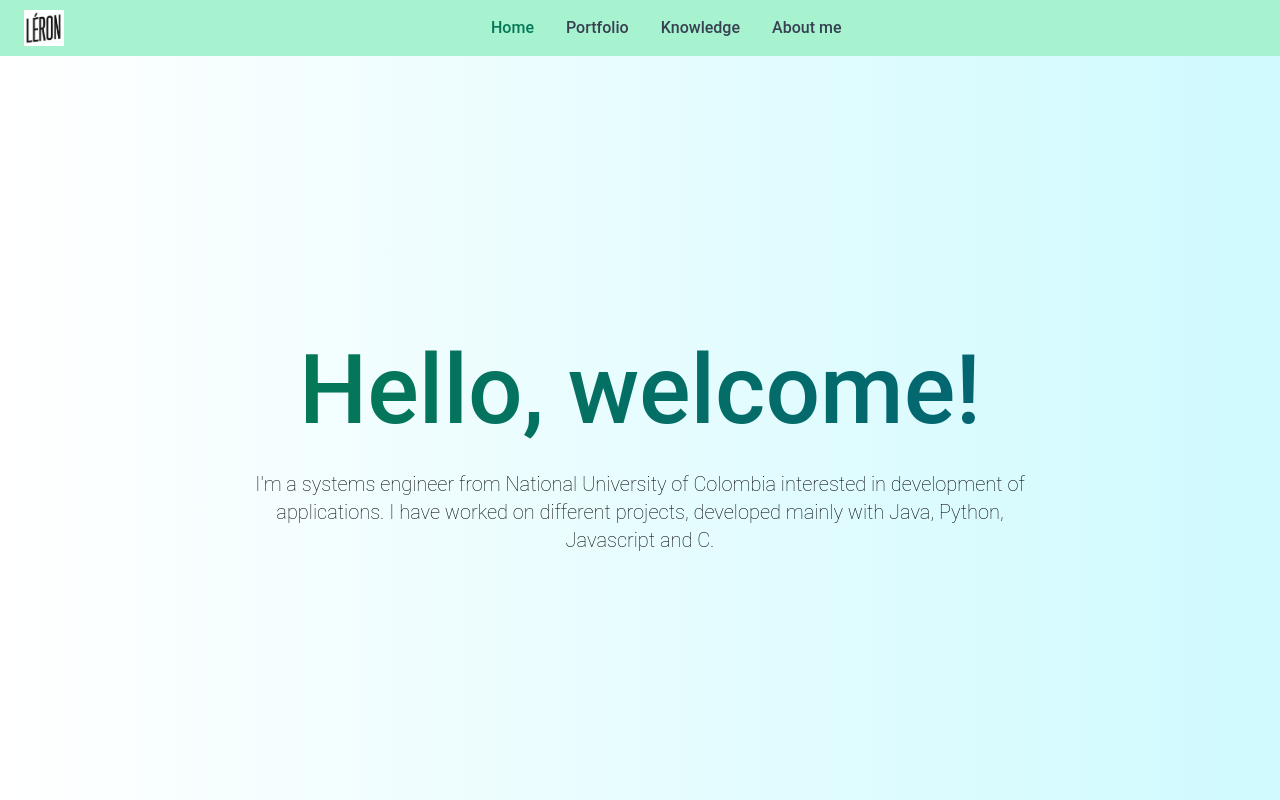
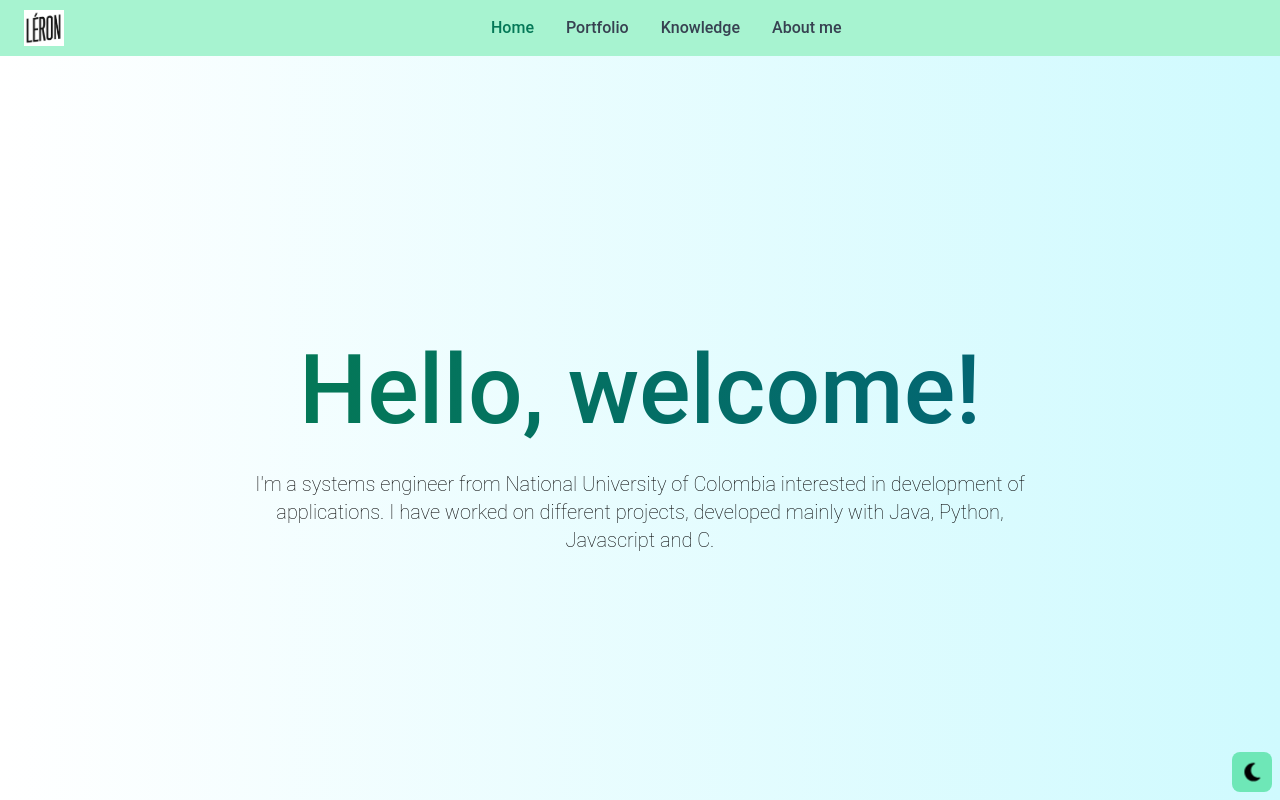
Before and after one commit to LeronArenwino/leronarenwino_page, a Vue app: page / in a window 1280 px wide. Shown: the top 800 px of the page. Built offline with nearby package versions, Linux system fonts and the light colour scheme; no server answers; the database is empty.

Commit message:
:zap: Add dark mode button

```diff
--- a/src/components/HeaderComponent.vue
+++ b/src/components/HeaderComponent.vue
@@ -91,5 +91,25 @@
         </div>
       </div>
     </nav>
+    <button
+      id="theme-toggle"
+      type="button"
+      class="w-10 h-10 text-black bg-emerald-300 -400 hover:bg-gray-900 hover:text-white dark:bg-gray-700 dark:text-white dark:hover:bg-emerald-300 dark:hover:text-black rounded-lg text-sm p-2.5 fixed bottom-0 right-0 z-20 mx-2 my-2"
+    >
+      <font-awesome-icon
+        id="theme-toggle-dark-icon"
+        icon="fa-solid fa-moon"
+        class="hidden fill-current"
+        beat
+        style="--fa-animation-duration: 2s; --fa-beat-scale: 1.5"
+      />
+      <font-awesome-icon
+        id="theme-toggle-light-icon"
+        icon="fa-solid fa-sun"
+        class="hidden fill-current"
+        beat
+        style="--fa-animation-duration: 2s; --fa-beat-scale: 1.5"
+      />
+    </button>
   </header>
 </template>
```
